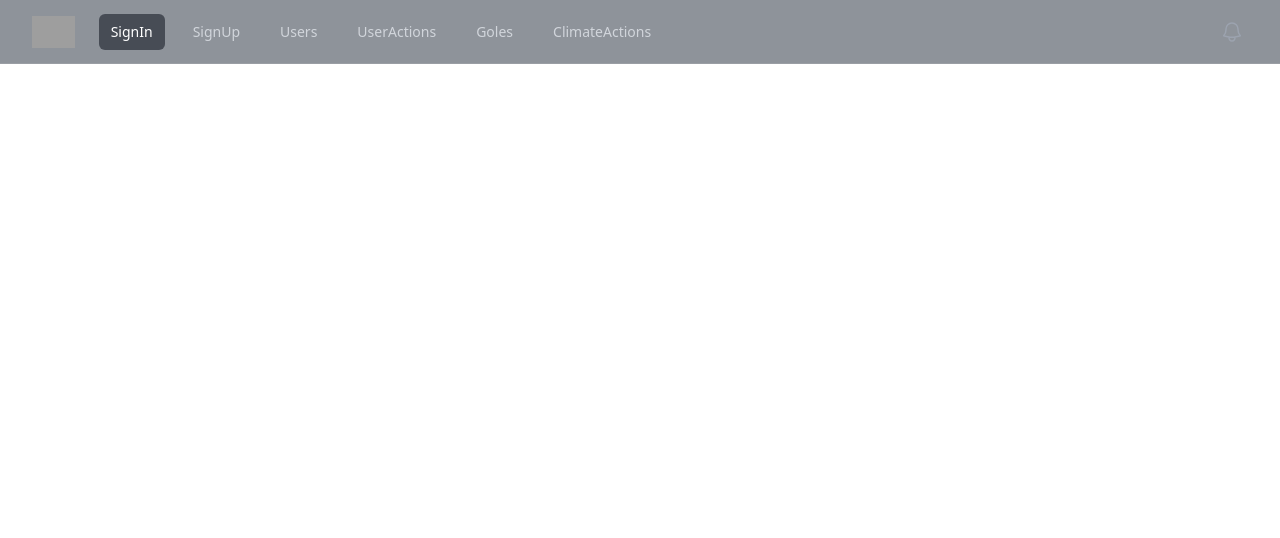
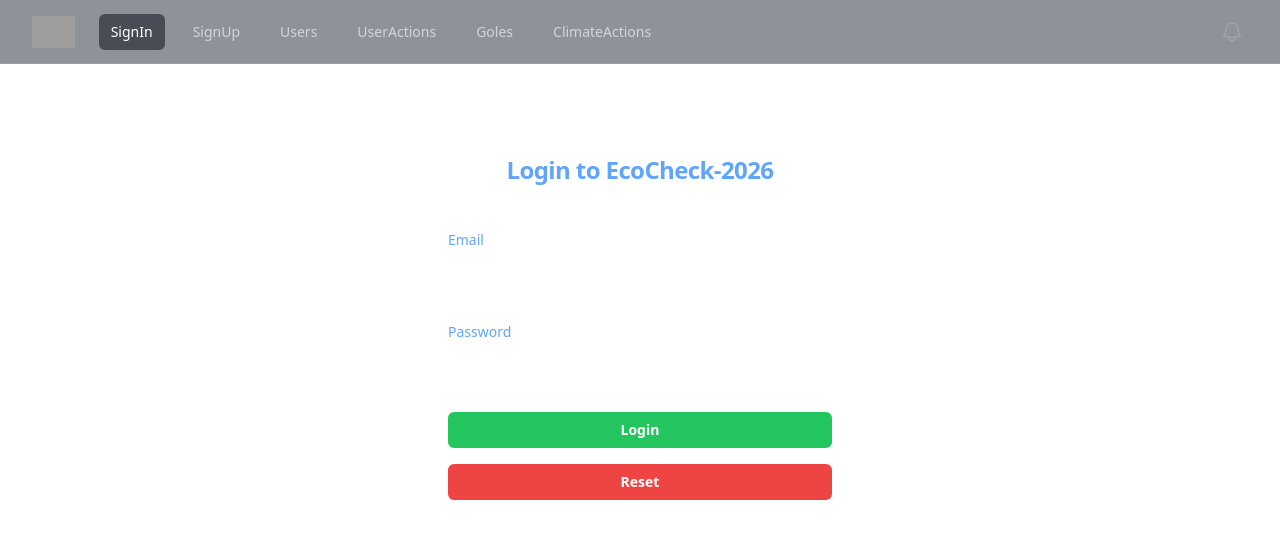
Before and after one commit to CMJD-114-115/Front-End-Tech-Part-02, a React (Create React App) app: page / in a window 1280 px wide. Shown: the top 538 px of the page. Built offline with nearby package versions, Linux system fonts and the light colour scheme; grey boxes are pictures that could not be loaded.

Commit message:
Login init

```diff
--- a/src/App.tsx
+++ b/src/App.tsx
@@ -2,16 +2,19 @@
 import { Route, Routes } from 'react-router-dom';
 import { Intro } from './components/Intro';
 import { NavBar } from './components/navbar/NavBar';
-import { SignUp } from './components/User/SignUp';
+import { SignUp } from './components/auth/SignUp';
 import { UserEdit } from './components/User/UserEdit';
 import { UserView } from './components/User/UserView';
+import { LogIn } from './components/auth/LogIn';
 
 function App() {
   return (
     <>
       <NavBar />
       <Routes>
+        <Route path='/' element={<LogIn />} />
         <Route path='/sign-up' element={<SignUp />} />
+        <Route path='/sign-in' element={<LogIn />} />
         <Route path='/users' element={<UserView />} />
       </Routes>
 
--- /dev/null
+++ b/src/components/auth/LogIn.tsx
@@ -0,0 +1,104 @@
+import { ChangeEvent, use, useState } from "react";
+import { User, UserRole } from "../../models/User";
+import UserService from "../../service/UserService";
+import { SignIn } from "../../models/SignIn";
+
+export const LogIn = () => {
+    const [signIn, setSignIn] = useState<SignIn>({
+        email: "",
+        password: "",
+
+    })
+    // Catch Input values
+    const handleOnChange = (e: ChangeEvent<HTMLInputElement>) => {
+        const { name, value } = e.target
+        setSignIn((prev) => ({ ...prev, [name]: value }))
+    }
+
+    const handleOnSubmit = async (e: React.SyntheticEvent) => {
+        e.preventDefault()
+        const status = await UserService.saveUser(signIn)
+        if (status !== 201) {
+            alert("User save failed")
+            return
+        }
+        alert("User save Successfully")
+
+    }
+
+    return (
+        <>
+
+            <div className="flex min-h-full flex-col justify-center px-6 py-12 lg:px-8">
+                <div className="sm:mx-auto sm:w-full sm:max-w-sm">
+                    {/* <img
+                        alt="Your Company"
+                        src="https://tailwindcss.com/plus-assets/img/logos/mark.svg?color=indigo&shade=500"
+                        className="mx-auto h-10 w-auto"
+                    /> */}
+                    <h2 className="mt-10 text-center text-2xl/9 font-bold tracking-tight text-blue-400">Login to EcoCheck-2026</h2>
+                </div>
+
+                <div className="mt-10 sm:mx-auto sm:w-full sm:max-w-sm">
+                    <form className="space-y-6" onSubmit={handleOnSubmit}>
+
+                        <div>
+                            <label htmlFor="email" className="block text-sm/6 font-medium text-blue-400">
+                                Email
+                            </label>
+                            <div className="mt-2">
+                                <input
+                                    id="email"
+                                    name="email"
+                                    type="email"
+                                    value={signIn.email}
+                                    onChange={handleOnChange}
+                                    required
+                                    className="block w-full rounded-md bg-blue/5 px-3 py-1.5 text-base text-blue outline-1 -outline-offset-1 outline-blue/10 placeholder:text-gray-500 focus:outline-2 focus:-outline-offset-2 focus:outline-indigo-500 sm:text-sm/6"
+                                />
+                            </div>
+                        </div>
+                        <div>
+                            <label htmlFor="password" className="block text-sm/6 font-medium text-blue-400">
+                                Password
+                            </label>
+                            <div className="mt-2">
+                                <input
+                                    id="password"
+                                    name="password"
+                                    type="password"
+                                    value={signIn.password}
+                                    onChange={handleOnChange}
+                                    required
+                                    className="block w-full rounded-md bg-blue/5 px-3 py-1.5 text-base text-blue outline-1 -outline-offset-1 outline-blue/10 placeholder:text-gray-500 focus:outline-2 focus:-outline-offset-2 focus:outline-indigo-500 sm:text-sm/6"
+                                />
+                            </div>
+                        </div>
+                        <div>
+                            <button
+                                type="submit"
+                                className="flex w-full justify-center rounded-md bg-green-500 px-3 py-1.5 text-sm/6 font-semibold text-white hover:bg-indigo-400 focus-visible:outline-2 focus-visible:outline-offset-2 focus-visible:outline-indigo-500 mb-4"
+                            >
+                                Login
+                            </button>
+                            <button
+                                type="reset"
+                                className="flex w-full justify-center rounded-md bg-red-500 px-3 py-1.5 text-sm/6 font-semibold text-white hover:bg-red-800 focus-visible:outline-2 focus-visible:outline-offset-2 focus-visible:outline-red-500"
+                            >
+                                Reset
+                            </button>
+                        </div>
+                    </form>
+
+                    {/* <p className="mt-10 text-center text-sm/6 text-gray-400">
+                        Not a member?{' '}
+                        <a href="#" className="font-semibold text-blue-400 hover:text-blue-300">
+                            Meet Our Community
+                        </a>
+                    </p> */}
+                </div>
+            </div>
+        </>
+
+    )
+};
--- /dev/null
+++ b/src/models/SignIn.ts
@@ -0,0 +1,5 @@
+export interface SignIn{
+    email: string,
+    password: string,
+
+}
```
Also changed, not shown: src/components/auth/SignUp.tsx (renamed from src/components/User/SignUp.tsx).
